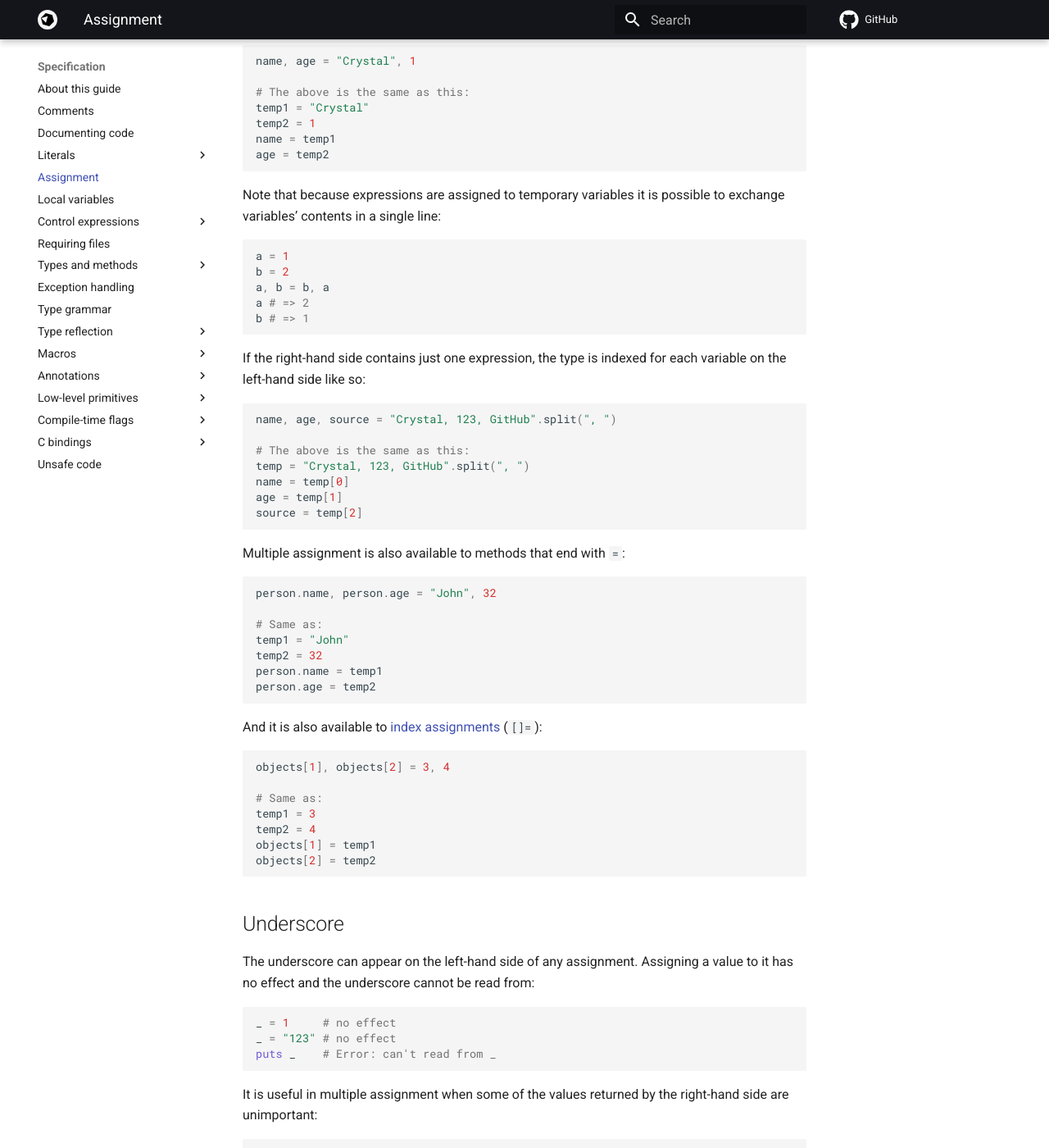
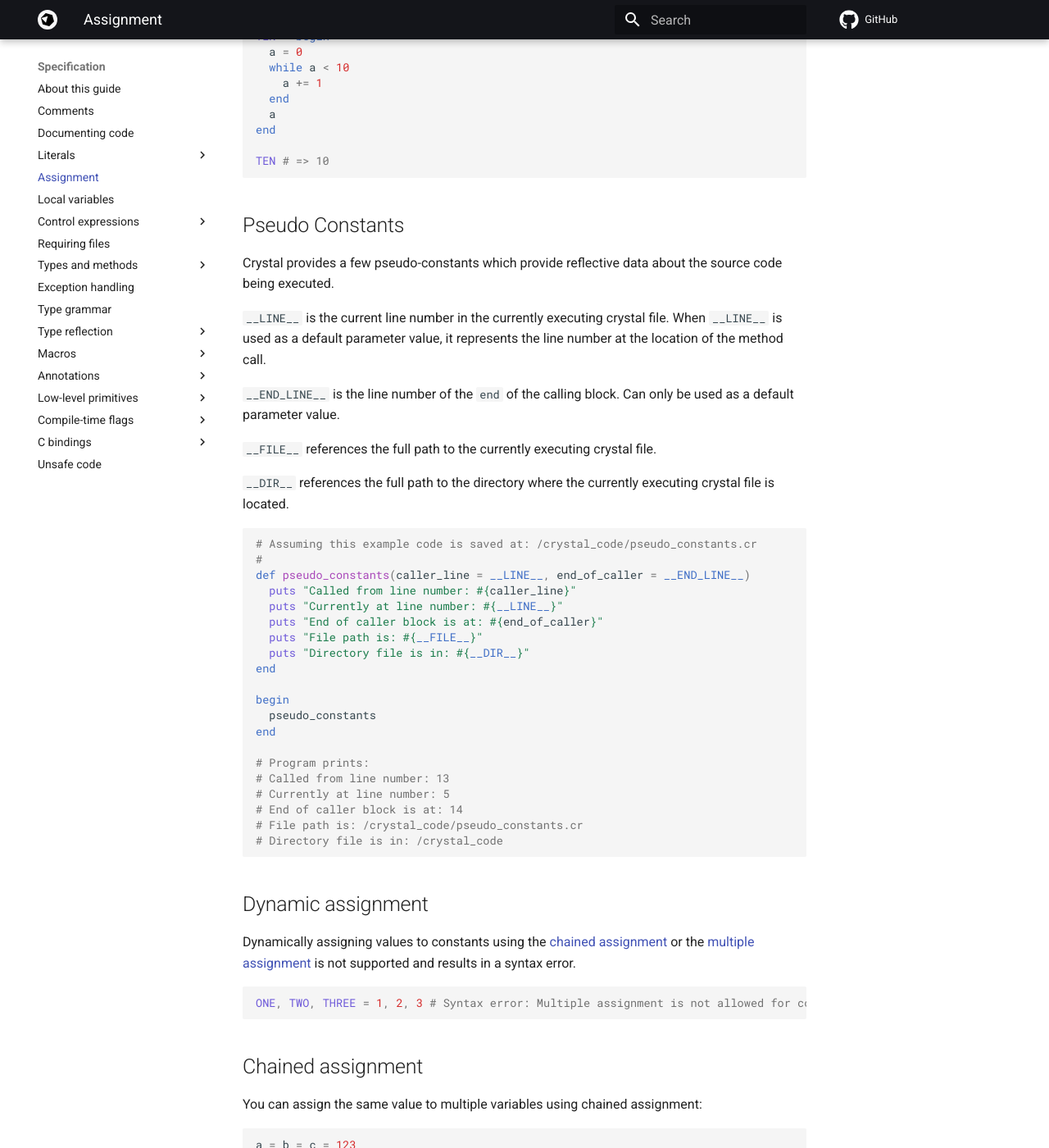
Before and after one commit to crystal-lang/crystal-book, an MkDocs documentation site: the page built from docs/syntax_and_semantics/assignment.md, in a window 1280 px wide and 1400 px high, scrolled down 2395 px. Shown: the whole window at 82% size. Built offline with MkDocs 1.6.1 and Material for MkDocs 9.7.7, drawn with Linux system fonts in a browser that asks for light colours; nearby versions of some CDN libraries; library files that are not in the unit come from our copies; comment, search, counter and statistics services are not loaded; some of the changed text lies outside the part shown.

Commit message:
Add Constants

````diff
--- a/docs/syntax_and_semantics/assignment.md
+++ b/docs/syntax_and_semantics/assignment.md
@@ -84,6 +84,81 @@
 ```
 
 Underscores are allowed at the beginning of a variable name, but these names are reserved for the compiler, so their use is not recommended (and it also makes the code uglier to read).
+
+# Constants
+
+Constants can be declared at the top level or inside other types. They must start with a capital letter:
+
+```crystal
+PI = 3.14
+
+module Earth
+  RADIUS = 6_371_000
+end
+
+PI            # => 3.14
+Earth::RADIUS # => 6_371_000
+```
+
+Although not enforced by the compiler, constants are usually named with all capital letters and underscores to separate words.
+
+A constant definition can invoke methods and have complex logic:
+
+```crystal
+TEN = begin
+  a = 0
+  while a < 10
+    a += 1
+  end
+  a
+end
+
+TEN # => 10
+```
+
+## Pseudo Constants
+
+Crystal provides a few pseudo-constants which provide reflective data about the source code being executed.
+
+`__LINE__` is the current line number in the currently executing crystal file. When `__LINE__` is used as a default parameter value, it represents the line number at the location of the method call.
+
+`__END_LINE__` is the line number of the `end` of the calling block. Can only be used as a default parameter value.
+
+`__FILE__` references the full path to the currently executing crystal file.
+
+`__DIR__` references the full path to the directory where the currently executing crystal file is located.
+
+```crystal
+# Assuming this example code is saved at: /crystal_code/pseudo_constants.cr
+#
+def pseudo_constants(caller_line = __LINE__, end_of_caller = __END_LINE__)
+  puts "Called from line number: #{caller_line}"
+  puts "Currently at line number: #{__LINE__}"
+  puts "End of caller block is at: #{end_of_caller}"
+  puts "File path is: #{__FILE__}"
+  puts "Directory file is in: #{__DIR__}"
+end
+
+begin
+  pseudo_constants
+end
+
+# Program prints:
+# Called from line number: 13
+# Currently at line number: 5
+# End of caller block is at: 14
+# File path is: /crystal_code/pseudo_constants.cr
+# Directory file is in: /crystal_code
+```
+
+## Dynamic assignment
+
+Dynamically assigning values to constants using the [chained assignment](assignment.md#chained-assignment) or the [multiple assignment](assignment.md#multiple-assignment) is not supported and results in a syntax error.
+
+```crystal
+ONE, TWO, THREE = 1, 2, 3 # Syntax error: Multiple assignment is not allowed for constants
+```
+
 
 ## Chained assignment
 
````
